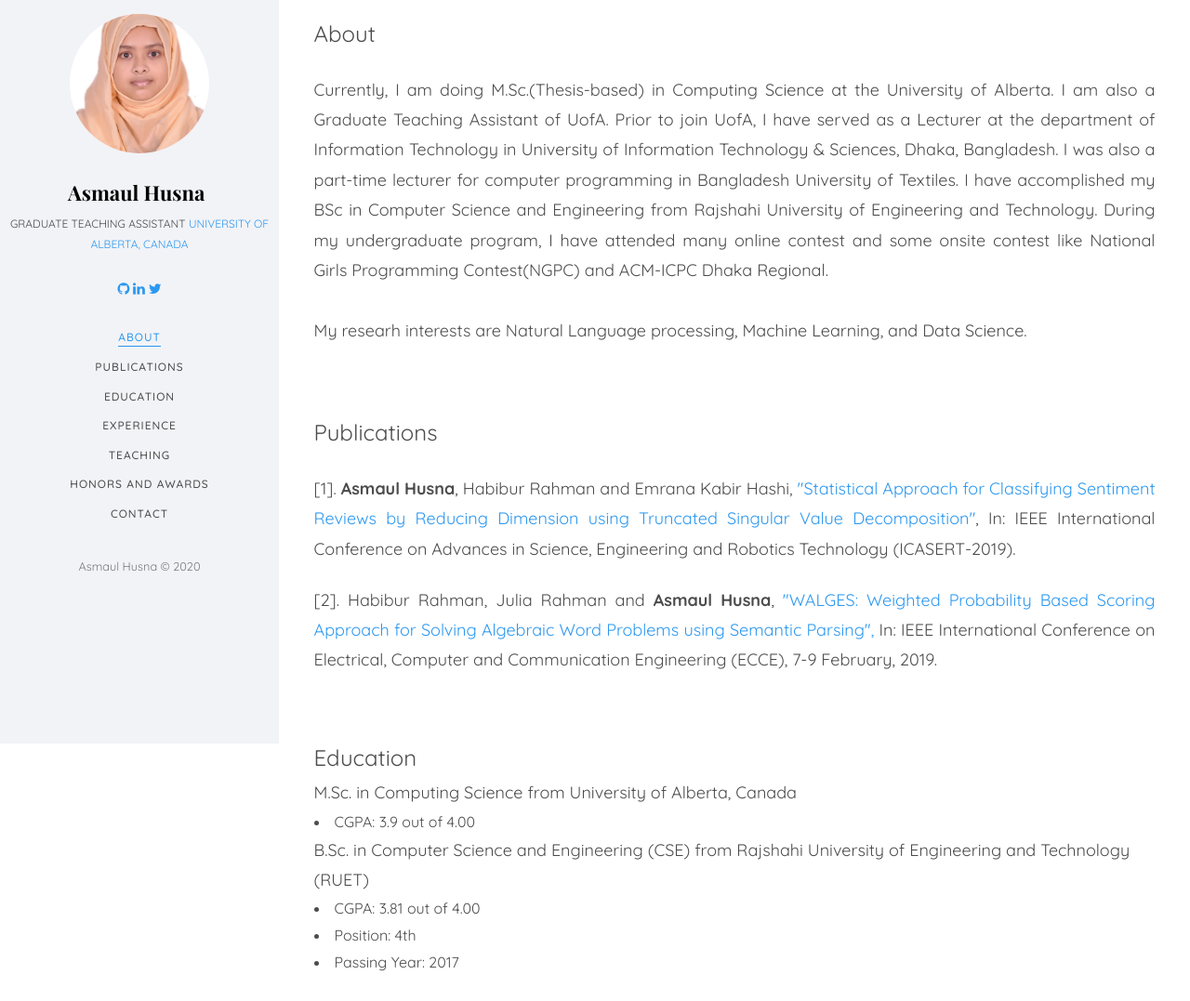
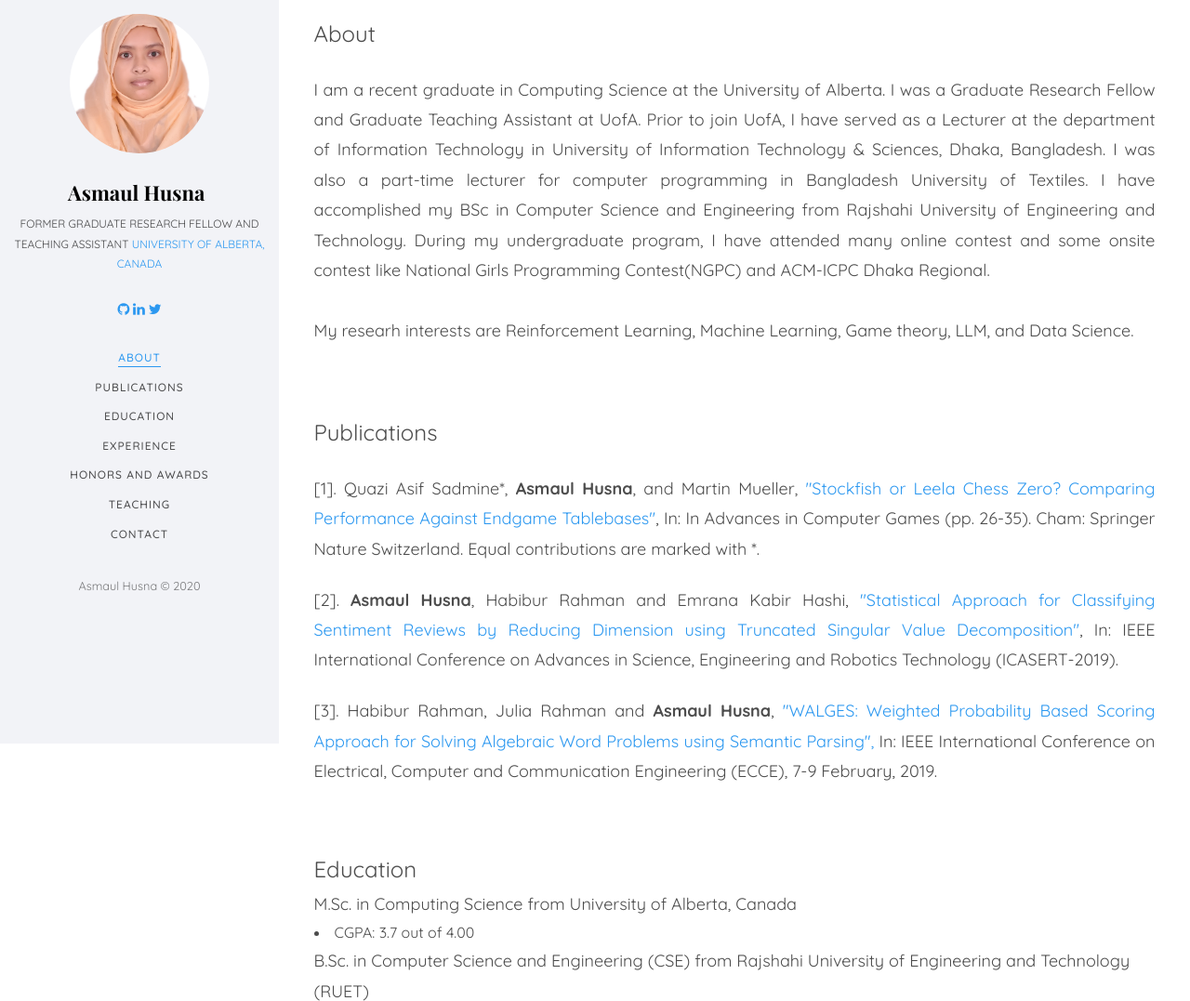
Before and after one commit to asmaulhusnabd/asmaulhusnabd.github.io, a plain HTML site: page index.html in a window 1280 px wide. Shown: the top 1077 px of the page at 93% size. Drawn offline with nearby package versions, Linux system fonts and the light colour scheme; a web font is replaced by a local one.

Commit message:
information updated

```diff
--- a/index.html
+++ b/index.html
@@ -73,7 +73,7 @@
 
 
 						<h1 id="colorlib-logo"><a href="index.html">Asmaul Husna</a></h1>
-						<span class="position">Graduate Teaching Assistant
+						<span class="position">Former Graduate Research Fellow and Teaching Assistant
 							<a href="https://www.ualberta.ca/index.html">University of Alberta, Canada</a>
 						</span>
 						<div class="colorlib-logo">
@@ -111,8 +111,8 @@
 								<li><a href="#" data-nav-section="publications"> Publications</a></li>
 								<li><a href="#" data-nav-section="education">Education</a></li>
 								<li><a href="#" data-nav-section="experience">Experience</a></li>
+								<li><a href="#" data-nav-section="awards">Honors and Awards</a></li>
 								<li><a href="#" data-nav-section="teaching">Teaching</a></li>
-								<li><a href="#" data-nav-section="awards">Honors and Awards</a></li>
 								<li><a href="#" data-nav-section="contact">Contact</a></li>
 							</ul>
 						</div>
@@ -138,9 +138,9 @@
 									<div class="row row-bottom-padded-sm animate-box" data-animate-effect="fadeInLeft">
 										<div class="col-md-12">
 											<div class="about-desc">
-												<font size="4">	<p style="text-align:justify">Currently, I am doing M.Sc.(Thesis-based) in Computing Science at the University of Alberta. I am also a Graduate Teaching Assistant of UofA. Prior to join UofA, I have served as a Lecturer at the department of Information Technology in University of Information Technology & Sciences, Dhaka, Bangladesh. I was also a part-time lecturer for computer programming in Bangladesh University of Textiles. I have accomplished my BSc in Computer Science and Engineering from Rajshahi University of Engineering and Technology. During my undergraduate program, I have attended many online contest and some onsite contest like National Girls Programming Contest(NGPC) and ACM-ICPC Dhaka Regional.
+												<font size="4">	<p style="text-align:justify">I am a recent graduate in Computing Science at the University of Alberta. I was a Graduate Research Fellow and Graduate Teaching Assistant at UofA. Prior to join UofA, I have served as a Lecturer at the department of Information Technology in University of Information Technology & Sciences, Dhaka, Bangladesh. I was also a part-time lecturer for computer programming in Bangladesh University of Textiles. I have accomplished my BSc in Computer Science and Engineering from Rajshahi University of Engineering and Technology. During my undergraduate program, I have attended many online contest and some onsite contest like National Girls Programming Contest(NGPC) and ACM-ICPC Dhaka Regional.
 													<br><br>
-												My researh interests are Natural Language processing, Machine Learning, and Data Science. </p> </font>
+												My researh interests are Reinforcement Learning, Machine Learning, Game theory, LLM, and Data Science. </p> </font>
 											</div>
 										</div>
 									</div>
@@ -172,12 +172,18 @@
 												<p><font size="5"> Publications  </font> </p>
 												<p style="text-align:justify">
 													<font size="4" >
-															[1].  <strong>Asmaul Husna</strong>, Habibur Rahman and Emrana Kabir Hashi, <a href="https://doi.org/10.1109/ICASERT.2019.8934507">"Statistical Approach for Classifying Sentiment Reviews by Reducing Dimension using Truncated Singular Value Decomposition"</a>, In: IEEE International Conference on Advances in Science, Engineering and Robotics Technology (ICASERT-2019).
+															[1].  Quazi Asif Sadmine*, <strong>Asmaul Husna</strong>, and Martin Mueller, <a href="https://webdocs.cs.ualberta.ca/~mmueller//ps/2023/ACG_2023_Stockfish.pdf">"Stockfish or Leela Chess Zero? Comparing Performance Against Endgame Tablebases"</a>, In: In Advances in Computer Games (pp. 26-35). Cham: Springer Nature Switzerland. Equal contributions are marked with *.
+													</font>
+												</p>
+
+												<p style="text-align:justify">
+													<font size="4" >
+															[2].  <strong>Asmaul Husna</strong>, Habibur Rahman and Emrana Kabir Hashi, <a href="https://doi.org/10.1109/ICASERT.2019.8934507">"Statistical Approach for Classifying Sentiment Reviews by Reducing Dimension using Truncated Singular Value Decomposition"</a>, In: IEEE International Conference on Advances in Science, Engineering and Robotics Technology (ICASERT-2019).
 													</font>
 												</p>
 												<p style="text-align:justify">
 													<font size="4">
-															[2]. Habibur Rahman, Julia Rahman and <strong>Asmaul Husna</strong>, <a href="http://doi.org/10.1109/ECACE.2019.8679393"> "WALGES: Weighted Probability Based Scoring Approach for Solving Algebraic Word Problems using Semantic Parsing",</a> In: IEEE International Conference on Electrical, Computer and Communication Engineering (ECCE), 7-9 February, 2019.
+															[3]. Habibur Rahman, Julia Rahman and <strong>Asmaul Husna</strong>, <a href="http://doi.org/10.1109/ECACE.2019.8679393"> "WALGES: Weighted Probability Based Scoring Approach for Solving Algebraic Word Problems using Semantic Parsing",</a> In: IEEE International Conference on Electrical, Computer and Communication Engineering (ECCE), 7-9 February, 2019.
 													</font>
 												</p>
 											</div>
@@ -198,7 +204,7 @@
 											<div class="about-desc">
 												<font size="5"> Education </font><br>
 												<font size="4">M.Sc. in Computing Science from University of Alberta, Canada</font>
-												<font size="3"><li> CGPA: 3.9 out of 4.00 </li>
+												<font size="3"><li> CGPA: 3.7 out of 4.00 </li>
 
 												<font size="4"> B.Sc. in Computer Science and Engineering (CSE) from Rajshahi University of Engineering and Technology (RUET)</font>
 												<font size="3"><li> CGPA: 3.81 out of 4.00 </li>
@@ -391,9 +397,6 @@
 						<div class="colorlib-narrow-content">
 							<font size="3">Email: <a href="#"> asmaul@ualberta.ca </a></br>
 
-										Department of Computing Science</br>
-									University of Alberta</br>
-								CSC 3-23, UofA, Edmonton, Alberta, Canada </br>
 							</font>
 						</div>
 					</section>
```
